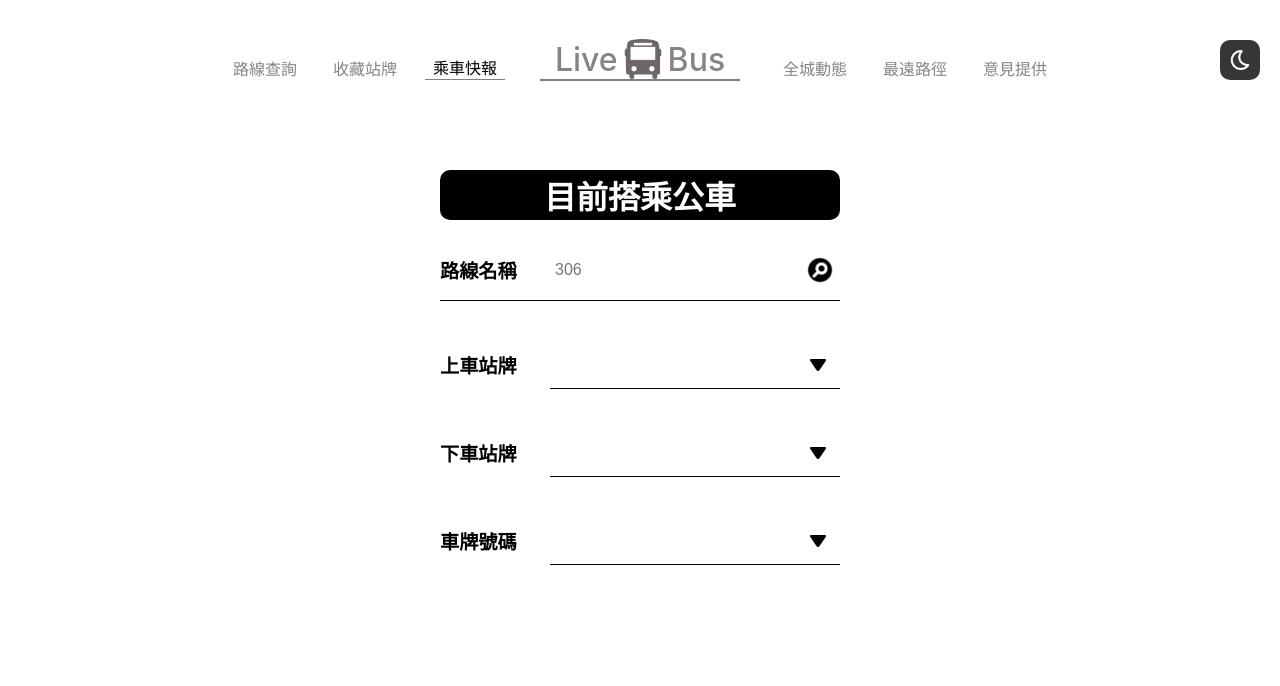
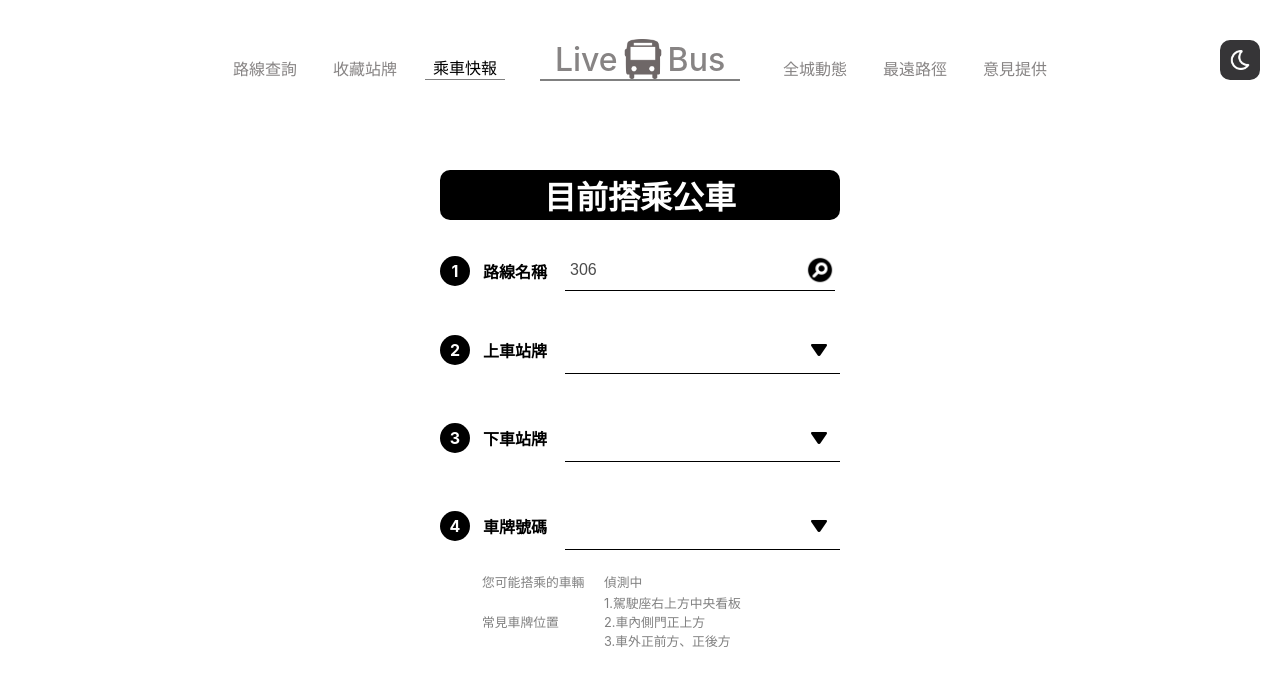
Before and after one commit to SammuelChang/bus-live-map, a React (Create React App) app: page /in-bus-track in a window 1280 px wide. Shown: the top 686 px of the page. Built offline with nearby package versions, Linux system fonts and the light colour scheme.

Commit message:
feat: (in-bus-track) detect user current bus plate

```diff
--- a/src/globalStyles.js
+++ b/src/globalStyles.js
@@ -6,6 +6,11 @@ const GlobalStyle = createGlobalStyle`
     padding: 0;
     box-sizing: border-box;
     }
+
+    ::placeholder {
+    color: ${({ theme }) => theme.color};
+    opacity: 0.7;
+  }
 
     &::-webkit-scrollbar-track {
     -webkit-box-shadow: inset 0 0 6px rgba(0, 0, 0, 0.3);
--- a/src/pages/InBusTrack/index.js
+++ b/src/pages/InBusTrack/index.js
@@ -19,9 +19,10 @@ const Wrapper = styled.div`
   align-items: flex-start;
   height: 100%;
   min-height: calc(100vh - 120px);
-  width: 100vw;
+  max-width: 100vw;
   padding: 50px 0;
   user-select: none;
+
   > * {
     color: ${({ theme }) => theme.color};
   }
@@ -35,7 +36,7 @@ const UserInfo = styled.form`
   width: 400px;
   height: 100%;
   display: flex;
-  margin-right: ${(props) => (props.routeData ? '100px' : '0')};
+  margin-right: ${(props) => (props.routeData ? '80px' : '0')};
   display: flex;
   flex-direction: column;
   align-items: center;
@@ -67,16 +68,45 @@ const Block = styled.div`
   display: flex;
   align-items: center;
   justify-content: flex-start;
+  position: relative;
+  color: ${(props) => props.color};
+
+  &::before {
+    content: '${(props) => props.userOrder}';
+    min-width: 30px;
+    min-height: 30px;
+    color: ${({ theme }) => theme.main};
+    background: ${({ theme }) => theme.primary};
+    font-weight: bold;
+    border-radius: 50%;
+    display: flex;
+    align-items: center;
+    justify-content: center;
+    margin-right: 5px;
+    visibility: ${(props) => (props.noDot ? 'hidden' : 'visible')};
+  }
 `;
 
 const Label = styled.h5`
-  min-width: 100px;
-  font-size: 1.2rem;
+  min-width: 80px;
+  font-size: 1rem;
+  text-align: center;
   margin-right: 10px;
+
   ${(props) => props.unChosen
     && css`
       color: #e63946;
     `};
+`;
+
+const Remind = styled.table`
+  color: gray;
+  font-size: 0.8rem;
+  margin-left: 5px;
+
+  tr {
+    width: 100%;
+  }
 `;
 
 const Route = styled.div`
@@ -84,15 +114,29 @@ const Route = styled.div`
   display: flex;
   align-items: center;
   padding: 15px 5px 15px 0;
-  margin: 20px 15px;
+  margin-top: 15px;
   border: none;
+
+  &::before {
+    content: '1';
+    min-width: 30px;
+    min-height: 30px;
+    color: ${({ theme }) => theme.main};
+    background: ${({ theme }) => theme.primary};
+    font-weight: bold;
+    border-radius: 50%;
+    display: flex;
+    align-items: center;
+    justify-content: center;
+    margin-right: 5px;
+  }
+`;
+const RouteInputContainer = styled.div`
+  width: 100%;
+  display: flex;
+  position: relative;
+  align-items: center;
   border-bottom: 1px solid ${({ theme }) => theme.color};
-
-  &:focus-within {
-    outline: none;
-    border-bottom: 2px solid ${({ theme }) => theme.color};
-    margin: 20px 15px 19px 15px;
-  }
 
   > * {
     border: none;
@@ -100,11 +144,18 @@ const Route = styled.div`
       outline: none;
     }
   }
+
+  &:focus-within {
+    outline: none;
+    border-bottom: 2px solid ${({ theme }) => theme.color};
+    margin-bottom: -1px;
+  }
 `;
 
 const RouteInput = styled.input`
   width: 100%;
   height: 100%;
+  min-height: 40px;
   font-size: 1rem;
   font-weight: 500;
   padding-left: 5px;
@@ -143,6 +194,7 @@ const Select = styled.select`
   border-bottom: 1px solid ${({ theme }) => theme.color};
   color: ${({ theme }) => theme.color};
   cursor: pointer;
+  position: relative;
 
   &:focus {
     outline: none;
@@ -204,12 +256,13 @@ const RouteStatus = styled.div`
 
 const RouteBackground = styled.div`
   height: 100%;
-  width: 200px;
+  width: 100%;
   position: relative;
   display: flex;
   flex-direction: column;
   justify-content: space-between;
   align-items: center;
+  margin-right: 50px;
 
   &::before {
     content: '';
@@ -232,9 +285,11 @@ const Stop = styled.div`
   height: 20px;
   width: 20px;
   border-radius: 50%;
-  border: 2px solid grey;
+  border: 4px solid grey;
   position: relative;
   margin: 5px 0 5px 0;
+  display: flex;
+  align-items: center;
 
   ${(props) => props.pre
     && css`
@@ -269,9 +324,9 @@ const Stop = styled.div`
     content: '${(props) => props.name}';
     display: block;
     margin-left: 40px;
-    margin-top: -2.5px;
     width: 100px;
     height: 30px;
+    margin-top: 7px;
     white-space: nowrap;
   }
 
@@ -296,6 +351,60 @@ export default function InBusTrack() {
   const [error, setError] = useState(false);
   const [busCurrentStop, setBusCurrentStop] = useState(false);
   const [loading, setLoading] = useState(false);
+  const [userStopPlate, setUserStopPlate] = useState('');
+
+  const locateCurrentPosition = () => new Promise((resolve, reject) => {
+    navigator.geolocation.getCurrentPosition(
+      (position) => {
+        resolve(position.coords);
+      },
+      (e) => {
+        reject(e);
+      },
+      {
+        enableHighAccuracy: true,
+        timeout: 10000,
+        maximumAge: 1000,
+      },
+    );
+  });
+
+  async function getUserNearbyStop(stops, userBuses) {
+    const userPosition = await locateCurrentPosition();
+
+    if (userPosition === undefined) {
+      return null;
+    }
+
+    let userCurrentStop;
+    let userCurrentStopToNearbyStop = Math.sqrt(
+      (stops[0].PositionLat - userPosition.latitude) ** 2
+        + (stops[0].PositionLon - userPosition.longitude) ** 2,
+    );
+
+    stops.forEach((i) => {
+      if (
+        Math.sqrt(
+          (i.PositionLat - userPosition.latitude) ** 2
+            + (i.PositionLon - userPosition.longitude) ** 2,
+        ) < userCurrentStopToNearbyStop
+      ) {
+        userCurrentStop = i.StopName;
+        userCurrentStopToNearbyStop = Math.sqrt(
+          (i.PositionLat - userPosition.latitude) ** 2
+            + (i.PositionLon - userPosition.longitude) ** 2,
+        );
+      }
+    });
+    const result = [
+      userCurrentStop,
+      userBuses
+        .filter((a) => a.Direction === userDirection)
+        .find((i) => i.StopName.Zh_tw === userCurrentStop)?.PlateNumb,
+    ];
+    console.log(result);
+    return result;
+  }
 
   function getDirection(list, on, off) {
     // 判斷去程、返程
@@ -378,19 +487,23 @@ export default function InBusTrack() {
 
     const stops = filterRoute.reduce((acc, cur) => {
       cur.Stops.forEach((stop) => {
-        acc[`${stop.StopUID}-${stop.Direction}`] = {};
-        acc[`${stop.StopUID}-${stop.Direction}`].StationID = stop.StationID;
-        acc[`${stop.StopUID}-${stop.Direction}`].StopUID = stop.StopUID;
-        acc[`${stop.StopUID}-${stop.Direction}`].StopName = stop.StopName.Zh_tw;
-        acc[`${stop.StopUID}-${stop.Direction}`].StopSequence = stop.StopSequence;
-        acc[`${stop.StopUID}-${stop.Direction}`].Direction = cur.Direction;
-        acc[`${stop.StopUID}-${stop.Direction}`].SubRouteUID = cur.SubRouteUID;
-        acc[`${stop.StopUID}-${stop.Direction}`].idx = `${cur.Direction}${stop.StopSequence}`;
+        const key = `${stop.StopUID}-${stop.Direction}`;
+        acc[key] = {};
+        acc[key].StationID = stop.StationID;
+        acc[key].StopUID = stop.StopUID;
+        acc[key].StopName = stop.StopName.Zh_tw;
+        acc[key].StopSequence = stop.StopSequence;
+        acc[key].Direction = cur.Direction;
+        acc[key].SubRouteUID = cur.SubRouteUID;
+        acc[key].idx = `${cur.Direction}${stop.StopSequence}`;
+        acc[key].PositionLat = stop.StopPosition.PositionLat;
+        acc[key].PositionLon = stop.StopPosition.PositionLon;
       });
       return acc;
     }, {});
     const result = Object.values(stops).sort((a, b) => b.Direction - a.Direction);
     setStopLists(result);
+    console.log(result);
 
     const show = Object.values(
       result.reduce((acc, cur) => {
@@ -444,12 +557,21 @@ export default function InBusTrack() {
     }
   }, [error]);
 
+  useEffect(() => {
+    if (userRoute.length > 0 && tdxBuses.length > 0) {
+      getUserNearbyStop(userRoute, tdxBuses).then((p) => {
+        setUserStopPlate(p[1]);
+      });
+    }
+  }, [userRoute, tdxBuses]);
+
   return (
     <Wrapper>
       <UserInfo routeData={userPlate}>
         <UserInfoBanner>目前搭乘公車</UserInfoBanner>
         <Route>
           <Label>路線名稱</Label>
+          <RouteInputContainer>
             <RouteInput
               placeholder="306"
               onChange={(e) => {
@@ -466,8 +588,9 @@ export default function InBusTrack() {
                 getData(e);
               }}
             />
+          </RouteInputContainer>
         </Route>
-        <Block>
+        <Block userOrder="2">
           <Label>上車站牌</Label>
           <Select
             onChange={(e) => {
@@ -486,7 +609,7 @@ export default function InBusTrack() {
               ))}
           </Select>
         </Block>
-        <Block>
+        <Block userOrder="3">
           <Label>下車站牌</Label>
           <Select
             onChange={(e) => {
@@ -505,7 +628,7 @@ export default function InBusTrack() {
               ))}
           </Select>
         </Block>
-        <Block>
+        <Block userOrder="4">
           <Label unChosen={userPlate.length === 0 && tdxBuses.length > 0}>車牌號碼</Label>
           <Select
             onChange={(e) => {
@@ -520,9 +643,28 @@ export default function InBusTrack() {
                 .map((i) => (
                   <Option key={i.PlateNumb} value={i.PlateNumb}>
                     {i.PlateNumb}
+                    {i.PlateNumb === userStopPlate ? ' 您可能搭乘的車輛' : ''}
                   </Option>
                 ))}
           </Select>
+        </Block>
+        <Block noDot>
+          <Remind>
+            <tr>
+              <td style={{ width: '120px' }}>您可能搭乘的車輛</td>
+              <td>{userStopPlate?.length > 0 ? `${userStopPlate}` : '偵測中'}</td>
+            </tr>
+            <tr>
+              <td style={{ width: '120px' }}>常見車牌位置</td>
+              <td>
+                1.駕駛座右上方中央看板
+                <br />
+                2.車內側門正上方
+                <br />
+                3.車外正前方、正後方
+              </td>
+            </tr>
+          </Remind>
         </Block>
       </UserInfo>
       {userPlate && (
```
Lines whose indentation alone changed are shown as unchanged.
